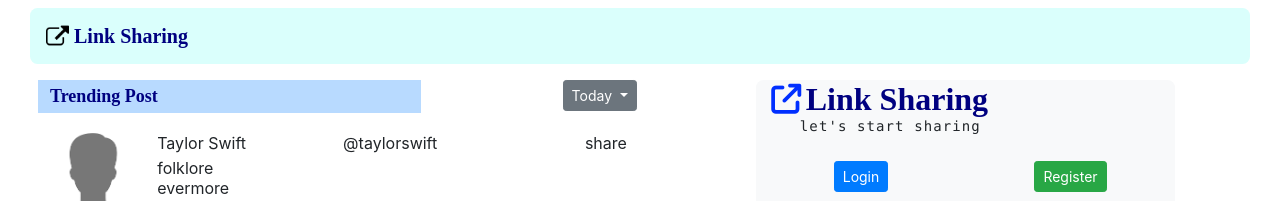
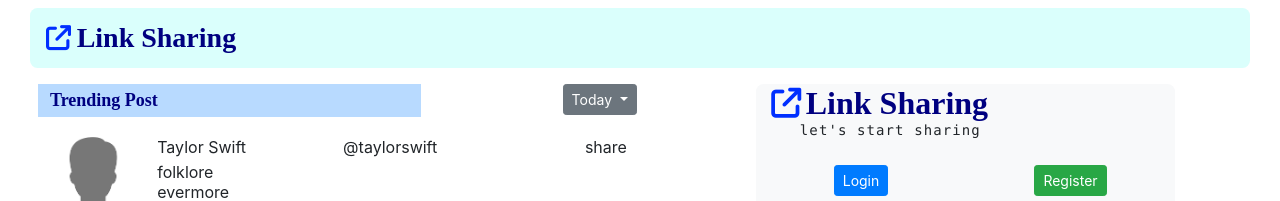
Before and after one commit to RxL-Nishant-Kumar/Link_Sharing, a plain HTML site: page index.html in a window 1280 px wide. Shown: the top 201 px of the page. Drawn offline with nearby package versions, Linux system fonts and the light colour scheme.

Commit message:
NavBar_Brand_Corrected

```diff
--- a/index.html
+++ b/index.html
@@ -45,9 +45,11 @@
 
         <div class="container-fluid" style="margin-top: 2mm;">
             <nav class="navbar" style="background-color: #dafffc; border-radius: 0.2cm;">
-                <a href="#" id="mainname" class="navbar-brand">
-                    <img src="/images/icon.png" width="23" height="23" class="d-inline-block align-text-bottom">
-                    Link Sharing</a>
+                <a href="#" class="navbar-brand">
+                    <span><i class="fa-solid fa-arrow-up-right-from-square"
+                            style="color: #002fff; font-size: 25px"></i></span>
+                    <span id="mainname" class="h3 fw-bold mb-0">Link Sharing</span>
+                </a>
 
                 <!-- SERACH BUTTON DISABLED ->
                     <form class="d-flex" role="search">
```
